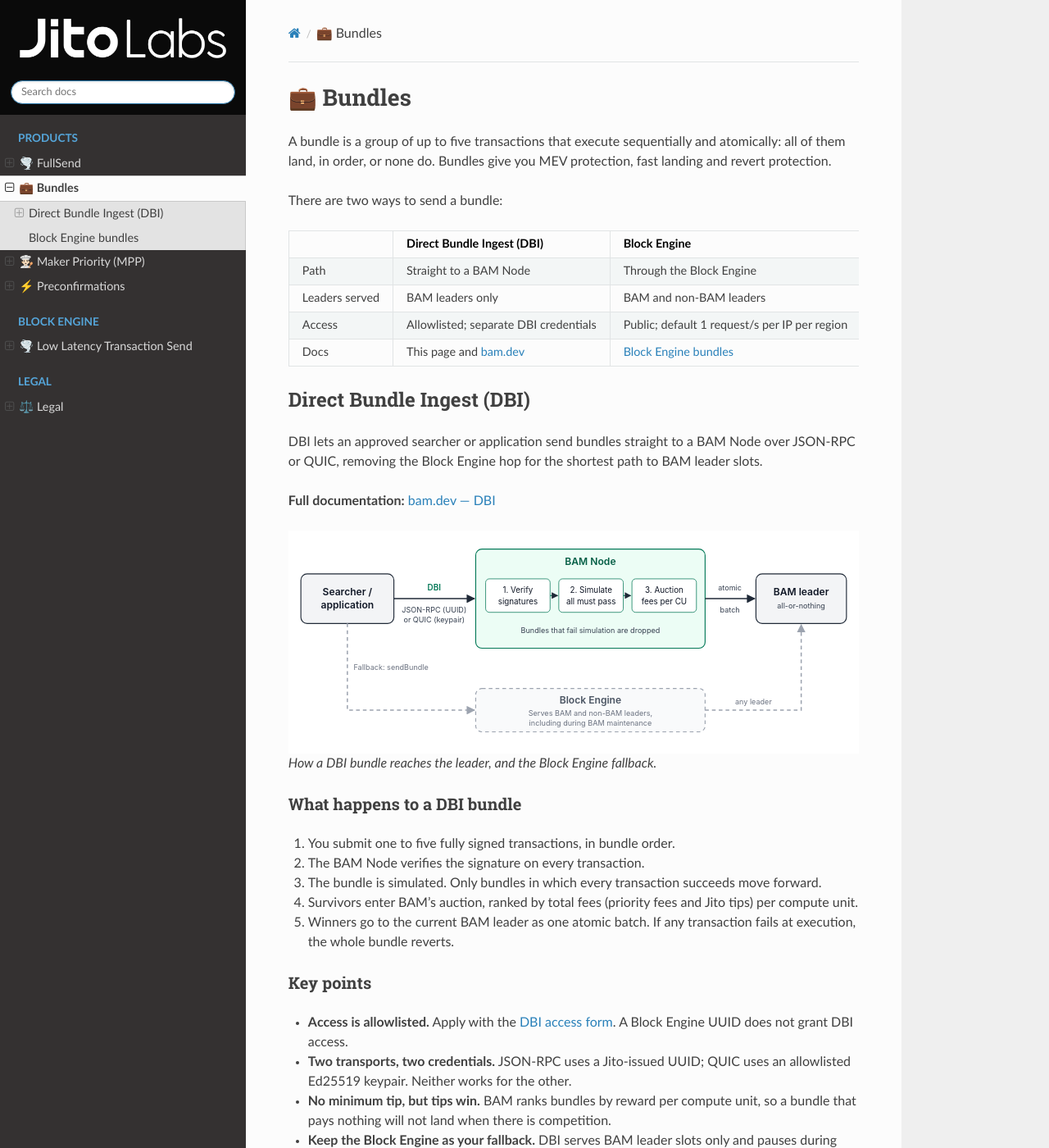
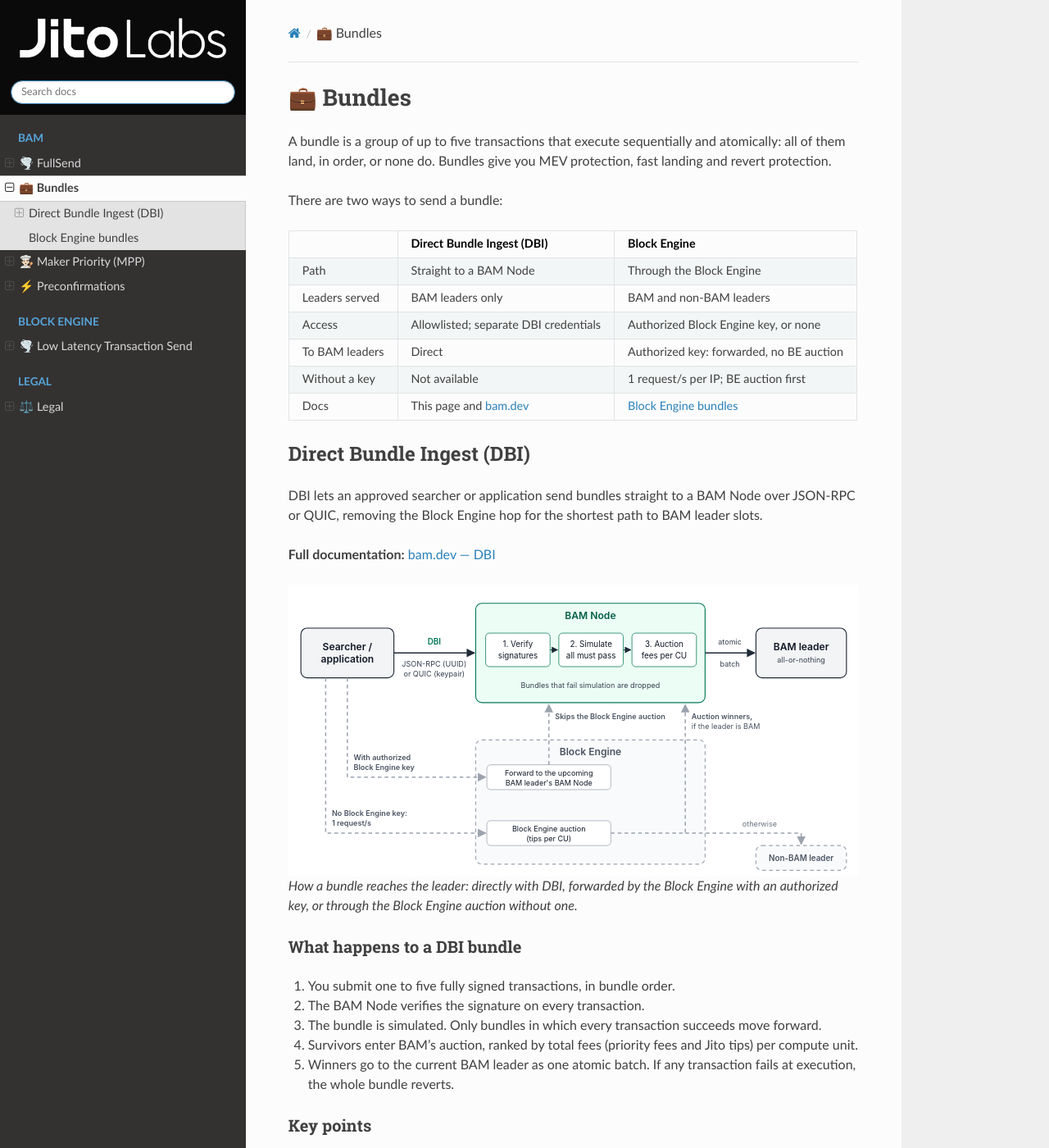
Before and after one commit to jito-labs/jito-docs, a Sphinx documentation site: the page built from docs/source/bundles.md, in a window 1280 px wide and 1400 px high. Shown: the whole window at 82% size. Built offline with Sphinx 7.4.7 and the Read the Docs theme 3.1.0, drawn with Linux system fonts in a browser that asks for light colours.

Commit message:
Docs: BAM sidebar heading, bundle flow diagram, FullSend root path, MPP form (#77)
Co-authored-by: Claude Opus 5.5 <noreply@anthropic.com>

```diff
--- a/docs/source/bundles.md
+++ b/docs/source/bundles.md
@@ -10,7 +10,9 @@ There are two ways to send a bundle:
 |---|---|---|
 | Path | Straight to a BAM Node | Through the Block Engine |
 | Leaders served | BAM leaders only | BAM and non-BAM leaders |
-| Access | Allowlisted; separate DBI credentials | Public; default 1 request/s per IP per region |
+| Access | Allowlisted; separate DBI credentials | Authorized Block Engine key, or none |
+| To BAM leaders | Direct | Authorized key: forwarded, no BE auction |
+| Without a key | Not available | 1 request/s per IP; BE auction first |
 | Docs | This page and [bam.dev](https://bam.dev/docs/bam/dbi/) | [Block Engine bundles](#be-sendbundle-api) |
 
 ## Direct Bundle Ingest (DBI)
@@ -22,9 +24,9 @@ JSON-RPC or QUIC, removing the Block Engine hop for the shortest path to BAM lea
 
 :::{figure} ../images/dbi-flow.svg
 :class: diagram
-:alt: DBI flow. A searcher sends a bundle over JSON-RPC or QUIC to a BAM Node, which verifies signatures, simulates, and runs the auction before sending the winning bundle to the BAM leader as one atomic batch. The Block Engine path stays available as a fallback and also serves non-BAM leaders.
+:alt: Bundle flow. With DBI, a searcher sends a bundle over JSON-RPC or QUIC straight to a BAM Node. With an authorized Block Engine key, the Block Engine forwards the bundle to the upcoming BAM leader's BAM Node, skipping the Block Engine auction. Without a Block Engine key, sends are limited to 1 request per second and the bundle goes through the Block Engine auction first; winners go to the BAM Node if the leader is BAM, or to the leader itself if not. The BAM Node verifies signatures, simulates, and runs its auction before sending the winning bundle to the BAM leader as one atomic batch.
 
-How a DBI bundle reaches the leader, and the Block Engine fallback.
+How a bundle reaches the leader: directly with DBI, forwarded by the Block Engine with an authorized key, or through the Block Engine auction without one.
 :::
 
 ### What happens to a DBI bundle
```
Also changed, not shown: docs/source/fullsend.md (+3 -3 lines), docs/source/index.md (+1 -1 lines), docs/source/mpp.md (+2 -1 lines), docs/images/dbi-flow.svg.
